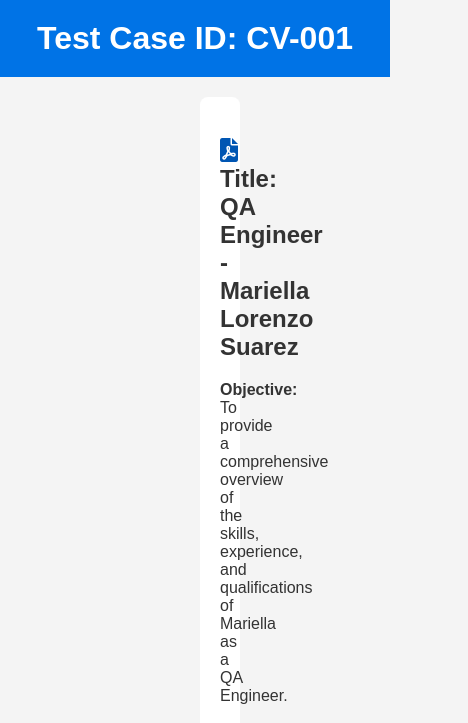
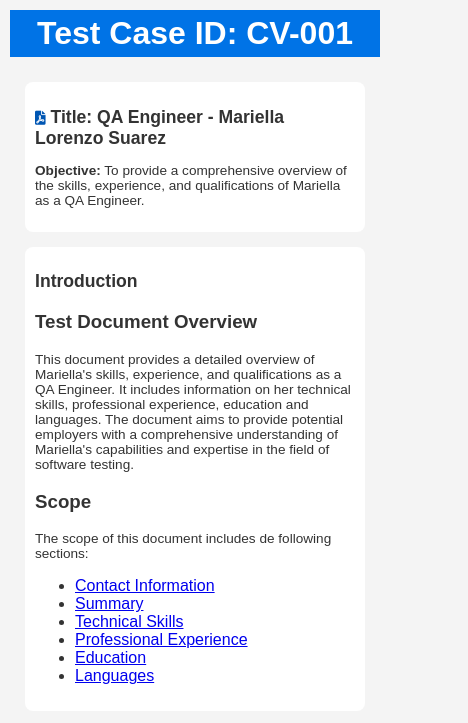
Before and after one commit to Marye94/Marye94.github.io, a plain HTML site: page docs/index.html in a window 390 px wide. Shown: the top 723 px of the page, 468 px wide, since content can reach past the window. Drawn offline with Linux system fonts and the light colour scheme.

Commit message:
mobile view

```diff
--- a/docs/css/styles.css
+++ b/docs/css/styles.css
@@ -69,3 +69,95 @@ a[title] {
     display: inline-flex;
     align-items: center;
 }
+
+/* Responsive styles */
+@media (max-width: 768px) {
+    nav ul {
+        display: flex;
+        flex-direction: column;
+        align-items: flex-start;
+    }
+
+    nav ul li {
+        float: none;
+        width: 100%;
+    }
+
+    nav ul li a {
+        padding: 10px 20px;
+        width: 100%;
+        box-sizing: border-box;
+    }
+
+    section {
+        margin: 10px 20px;
+    }
+
+    h2 {
+        font-size: 1.2em;
+    }
+
+    p {
+        font-size: 0.9em;
+    }
+
+    .fas {
+        font-size: 1em;
+    }
+}
+
+@media (max-width: 480px) {
+    header, footer {
+        padding: 5px;
+    }
+
+    nav ul li a {
+        padding: 5px 10px;
+    }
+
+    section {
+        margin: 20px 10px;
+    }
+
+    h2 {
+        font-size: 1em;
+    }
+
+    p {
+        font-size: 0.8em;
+    }
+
+    .fas {
+        font-size: 0.8em;
+    }
+
+    /* Additional styles for very small screens */
+    body {
+        padding: 10px;
+    }
+
+    main {
+        padding: 10px;
+    }
+
+    section {
+        margin: 15px 5px;
+        padding: 10px;
+    }
+
+    h2 {
+        font-size: 1.1em;
+    }
+
+    p {
+        font-size: 0.85em;
+    }
+
+    nav ul {
+        padding: 0;
+    }
+
+    nav ul li a {
+        padding: 8px 12px;
+    }
+}
```
